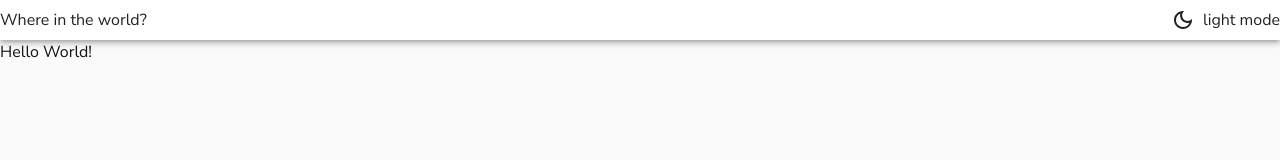
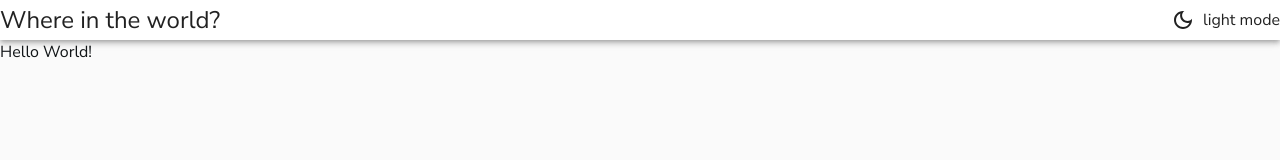
Before and after one commit to AlirezaEttehadi/alibaba-ettehadi-front, a Next.js app: page / in a window 1280 px wide. Shown: the top 160 px of the page. Built offline with nearby package versions, Linux system fonts and the light colour scheme.

Commit message:
add h5 for the header title

```diff
--- a/layout/Header.js
+++ b/layout/Header.js
@@ -5,7 +5,7 @@ import Box from "@mui/material/Box";
 import DarkModeIcon from "@mui/icons-material/DarkMode";
 import DarkModeOutlinedIcon from "@mui/icons-material/DarkModeOutlined";
 import { useTheme } from "@emotion/react";
-import { IconButton } from "@mui/material";
+import { IconButton, Typography } from "@mui/material";
 
 import { ColorContext } from "../contexts/ColorContext";
 
@@ -20,7 +20,7 @@ export default function Header() {
         alignItems="center"
         bgcolor={theme.palette.primary.main}
       >
-        <span>Where in the world?</span>
+        <Typography variant="h5">Where in the world?</Typography>
         <Box display="flex" alignItems="center">
           <IconButton
             sx={{ ml: 1 }}
```
